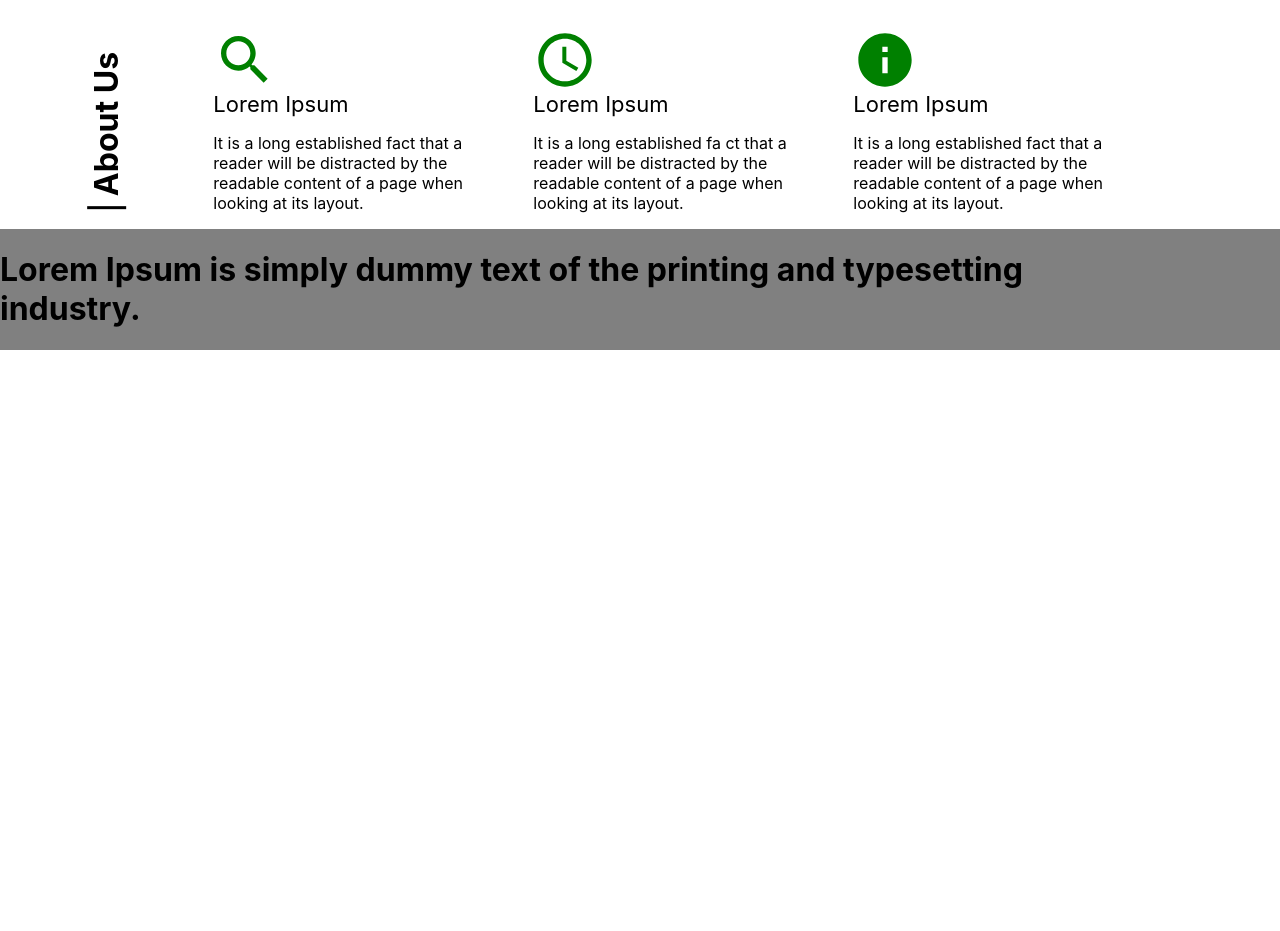
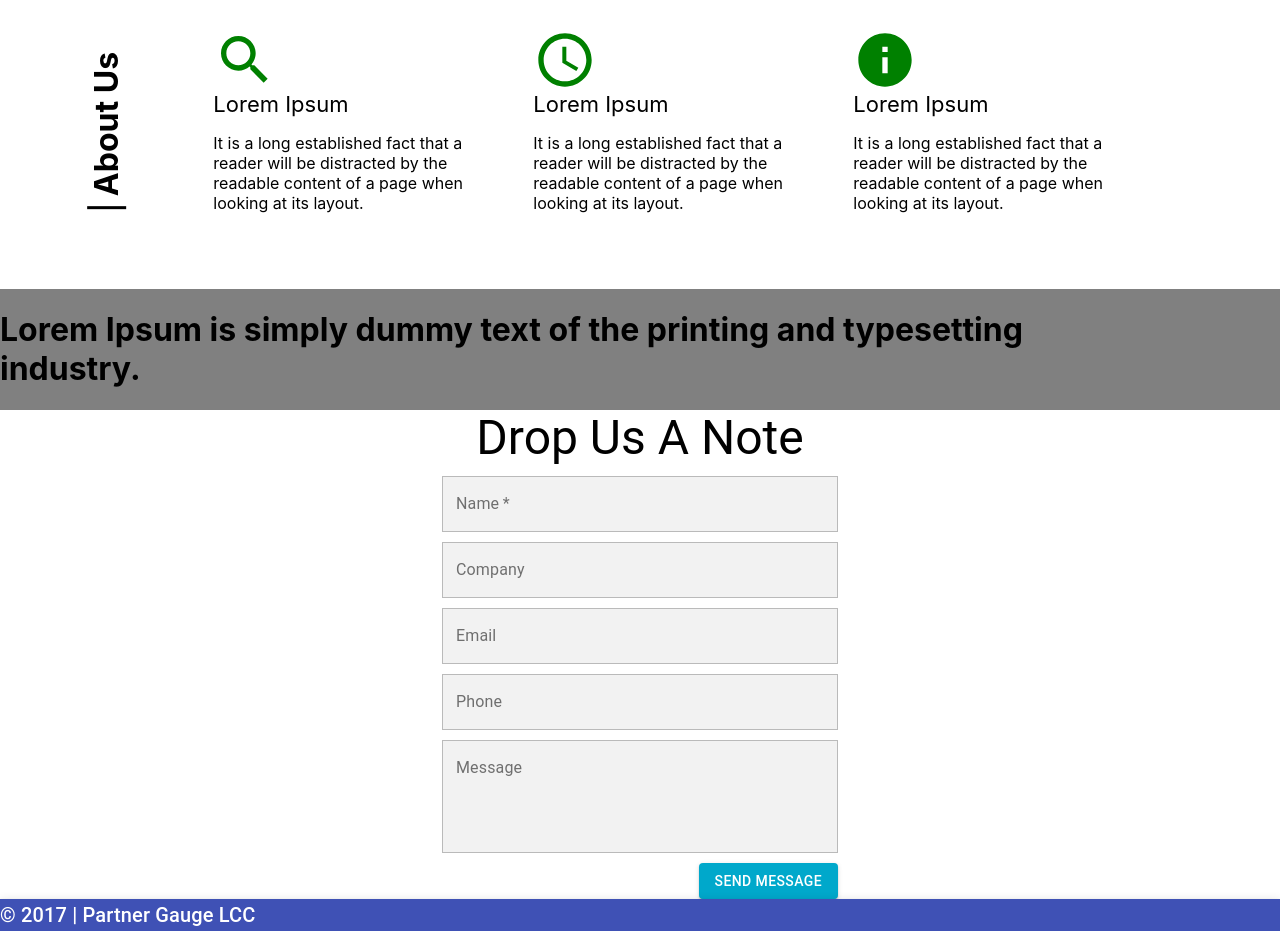
Before and after one commit to ralp123/test123, a React (Create React App) app: page / in a window 1280 px wide. Shown: the part 500-1431 px from the top of the page. Before the commit the page ends 850 px from the top, so only its background shows below. Built offline with nearby package versions, Linux system fonts and the light colour scheme.

Commit message:
Drop a note

```diff
--- a/src/App.scss
+++ b/src/App.scss
@@ -46,3 +46,8 @@
   background: url('./images/food-trends-2018-1200x500.jpg') no-repeat center;
   background-size: cover;
 }
+
+div.testing123 div fieldset{
+    border-radius: 0px;
+    background-color: #F2F2F2;
+}
--- a/src/components/homepage/HomePage.js
+++ b/src/components/homepage/HomePage.js
@@ -8,6 +8,8 @@ import { makeStyles, withStyles } from '@material-ui/core/styles';
 import Blog from './Blog';
 import Grid from '@material-ui/core/Grid';
 import Container from '@material-ui/core/Container';
+import AppBar from '@material-ui/core/AppBar';
+
 
 import Icon from '@material-ui/core/Icon';
 import { AccessAlarm, Search, QueryBuilder, Info } from '@material-ui/icons';
@@ -15,7 +17,16 @@ import DeleteIcon from '@material-ui/icons/Delete';
 
 // import CircularProgress from '@material-ui/core/CircularProgress';
 // import Paper from '@material-ui/core/Paper';
-// import Typography from '@material-ui/core/Typography';
+import Typography from '@material-ui/core/Typography';
+import TextField from '@material-ui/core/TextField';
+
+import FormControl from '@material-ui/core/FormControl';
+import InputLabel from '@material-ui/core/InputLabel';
+import Input from '@material-ui/core/Input';
+import OutlinedInput from '@material-ui/core/OutlinedInput';
+
+import FormHelperText from '@material-ui/core/FormHelperText';
+import Button from '@material-ui/core/Button';
 
 // import Card from '@material-ui/core/Card';
 // import CardHeader from '@material-ui/core/CardHeader';
@@ -64,7 +75,32 @@ const customStyles = {
     },
     iconContent: {
         paddingRight: "20px"
-    }
+    },
+    form: {
+        width: '100%', // Fix IE 11 issue.
+        //alignItems: 'center',
+        // marginTop: theme.spacing(3),
+    },
+    center: {
+        textAlign: 'center'
+    },
+    paper: {
+        display: 'flex',
+        flexDirection: 'column',
+        alignItems: 'center',
+        spacing: '2'
+    },
+    inputMarginTop: {
+        marginTop: '10px'
+    },
+    sendMessageBtn: {
+        backgroundColor: '#00A8CB',
+        color: '#ffffff'
+    },
+    appBar: {
+        top: 'auto',
+        bottom: 0,
+    },
     // media: {
     //     'height': '0',
     //     'paddingTop': '30%', // 16:9
@@ -114,10 +150,7 @@ class HomePage extends Component {
                             <Grid item sm={3}>
                                 <QueryBuilder className={classes.customIcon} />
                                 <span className={classes.spanIconTitle}>Lorem Ipsum</span>
-                                <p className={classes.iconContent}>It is a long established fa
-
-
-                                ct that a reader will be distracted by the readable content of a page when looking at its layout.</p>
+                                <p className={classes.iconContent}>It is a long established fact that a reader will be distracted by the readable content of a page when looking at its layout.</p>
                             </Grid>
                             <Grid item sm={3}>
                                 <Info className={classes.customIcon} />
@@ -126,11 +159,90 @@ class HomePage extends Component {
                             </Grid>
                         </Grid>
                     </Container>
-                    <Container maxWidth="xl" className={classes.zeroPadding} style={{backgroundColor : "gray"}}>
+                    <Container maxWidth="xl" className={classes.zeroPadding} style={{backgroundColor : "gray", marginTop: "60px"}}>
                         <Grid container justify="center" xs={10} sm={10} >
                             <h1>Lorem Ipsum is simply dummy text of the printing and typesetting industry.</h1>
                         </Grid>
                     </Container>
+
+                    <Container component="main" maxWidth="xs">
+                        <div className={classes.paper}>
+                            <Typography component="h1" variant="h3">
+                                Drop Us A Note
+                            </Typography>
+                            <form className={classes.form} noValidate>
+                                <Grid item xs={12} className={classes.inputMarginTop}>
+                                    <TextField
+                                        variant="outlined"
+                                        required
+                                        fullWidth
+                                        id="name"
+                                        label="Name"
+                                        name="name"
+                                        autoComplete="name"
+                                        className="testing123"
+                                        style={{ borderRadius: "0px" }}
+                                    />
+                                </Grid>
+                                <Grid item xs={12} className={classes.inputMarginTop}>
+                                    <TextField
+                                        variant="outlined"
+                                        fullWidth
+                                        id="company"
+                                        label="Company"
+                                        name="company"
+                                        className="testing123"
+                                        autoComplete="company"
+                                    />
+                                </Grid>
+                                <Grid item xs={12} className={classes.inputMarginTop}>
+                                    <TextField
+                                        variant="outlined"
+                                        fullWidth
+                                        id="email"
+                                        label="Email"
+                                        name="email"
+                                        className="testing123"
+                                        autoComplete="email"
+                                    />
+                                </Grid>
+                                <Grid item xs={12} className={classes.inputMarginTop}>
+                                    <TextField
+                                        variant="outlined"
+                                        fullWidth
+                                        id="phone"
+                                        label="Phone"
+                                        name="phone"
+                                        className="testing123"
+                                        autoComplete="phone"
+                                    />
+                                </Grid>
+                                <Grid item xs={12} className={classes.inputMarginTop}>
+                                    <TextField
+                                        variant="outlined"
+                                        fullWidth
+                                        id="message"
+                                        label="Message"
+                                        name="message"
+                                        className="testing123"
+                                        autoComplete="message"
+                                        multiline
+                                        rows="4"
+                                    />
+                                </Grid>
+                                <Grid item xs={12} className={classes.inputMarginTop}>
+                                    <Button variant="contained" className={classes.sendMessageBtn} style={{float: 'right'}}>
+                                        Send Message
+                                    </Button>
+                                </Grid>
+                            </form>
+                        </div>
+                    </Container>
+                    <AppBar color="primary" position="static" className={classes.appBar}>
+                        <Typography variant="h6" color="inherit">
+                            &copy; 2017 | Partner Gauge LCC
+                        </Typography>
+                    </AppBar>
                 </Grid>
             </>
         )
```
